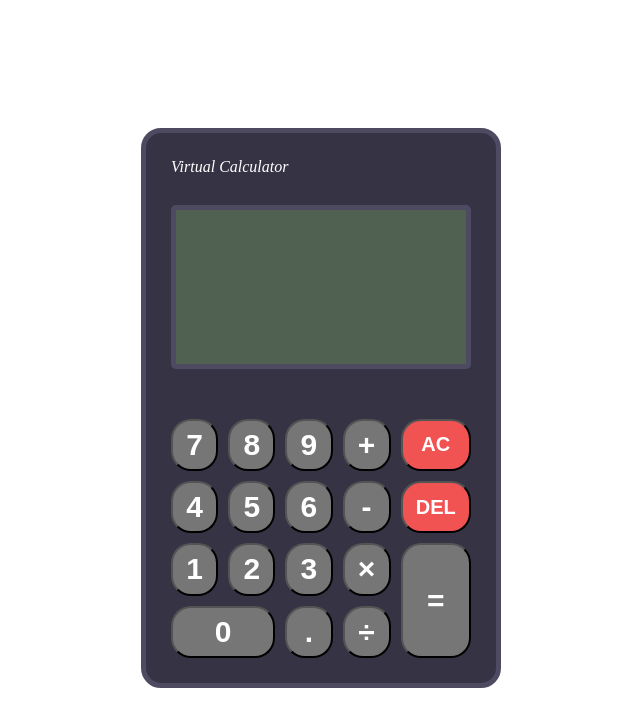
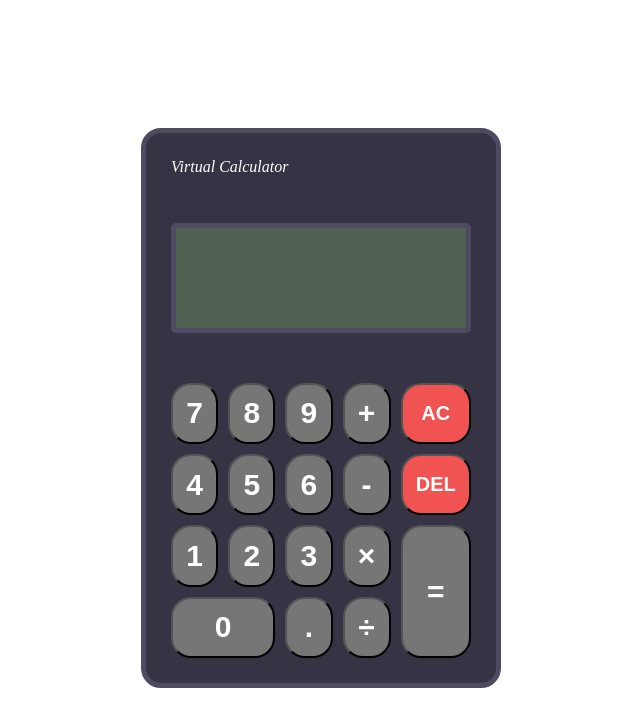
Before and after one commit to matheuspl92/odin-calculator, a plain HTML site: page index.html in a window 1280 px wide. Shown: the whole page, without its empty margins (319-959 px from the left). Drawn offline with Linux system fonts and the light colour scheme.

Commit message:
Update page style

```diff
--- a/style.css
+++ b/style.css
@@ -27,7 +27,7 @@ body {
 .display {
     display: flex;
     flex-direction: column;
-    flex-grow: 5;
+    justify-content: space-between;
     border: 5px solid rgb(78, 74, 97);
     border-radius: 5px;
     background-color: rgb(81, 97, 81);
@@ -37,14 +37,16 @@ body {
 }
 
 .expr-display {
-    flex-grow: 4;
+    height: 20px;
     font-size: 20px;
 }
 
 .result-display {
-    flex-grow: 1;
-    text-align: right;
-    font-size: 50px;
+    display: flex;
+    justify-content: flex-end;
+    align-items: flex-end;
+    height: 70px;
+    font-size: 30px;
 }
 
 .keyboard {
```
